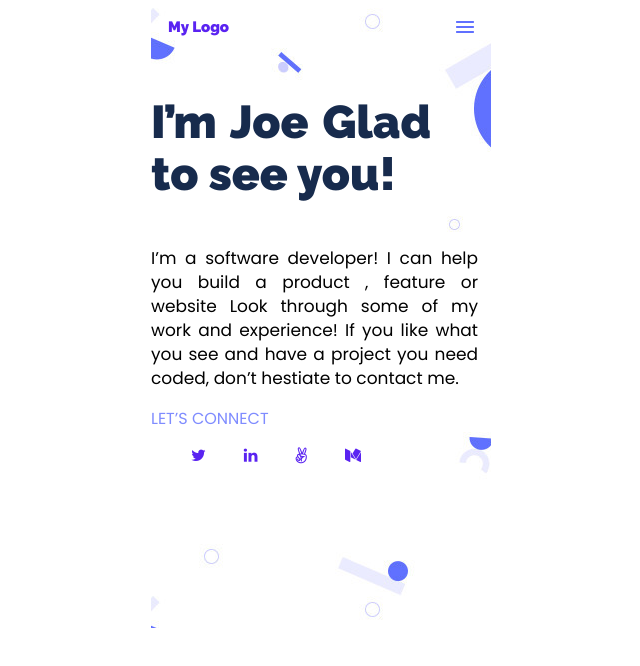
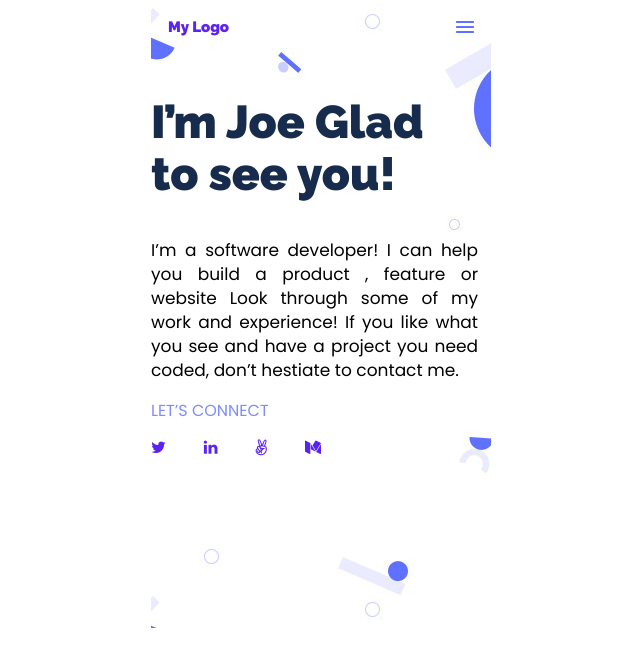
Before and after one commit to benardop/portfolio-project, a plain HTML site: page index.html in a window 1280 px wide. Shown: the whole page, without its empty margins (319-959 px from the left). Drawn offline with Linux system fonts and the light colour scheme.

Commit message:
replace ul element with div element in icon section

```diff
--- a/index.html
+++ b/index.html
@@ -20,7 +20,7 @@
             </nav>
         </header>
         <section>
-            <p class="developer-name">I’m Joe Glad to see you!</p>
+            <h1 class="developer-name">I’m Joe Glad to see you!</h1>
             <p class="header-text">
                 I’m a software developer! I can help you build a product ,
                 feature or website Look through some of my work and experience!
@@ -30,12 +30,12 @@
             <div class="link-image">
                 <p class="connect-link">LET’S CONNECT</p>
             </div>
-                <ul class="connect-icon">
+                <div class="connect-icon">
                     <a href="#" class="fa fa-twitter"></a>
                     <a href="#" class="fa fa-linkedin"></a>
-                    <a href="#" class="fa fa-angellist"></i></a>
-                    <a href="#" class="fa fa-medium"></i></a>
-                </ul>
+                    <a href="#" class="fa fa-angellist"></a>
+                    <a href="#" class="fa fa-medium"></a>
+                </div>
         </section>
     </div>
 </body>
```
